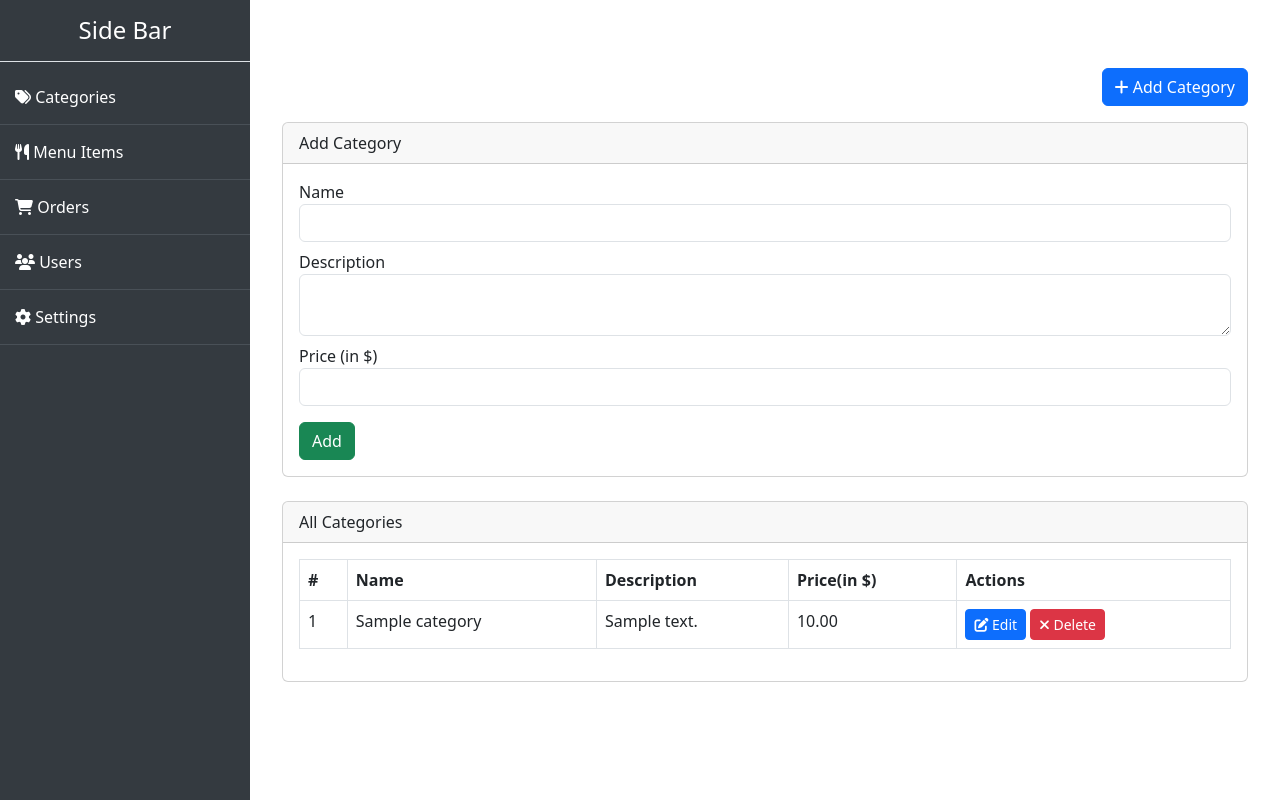
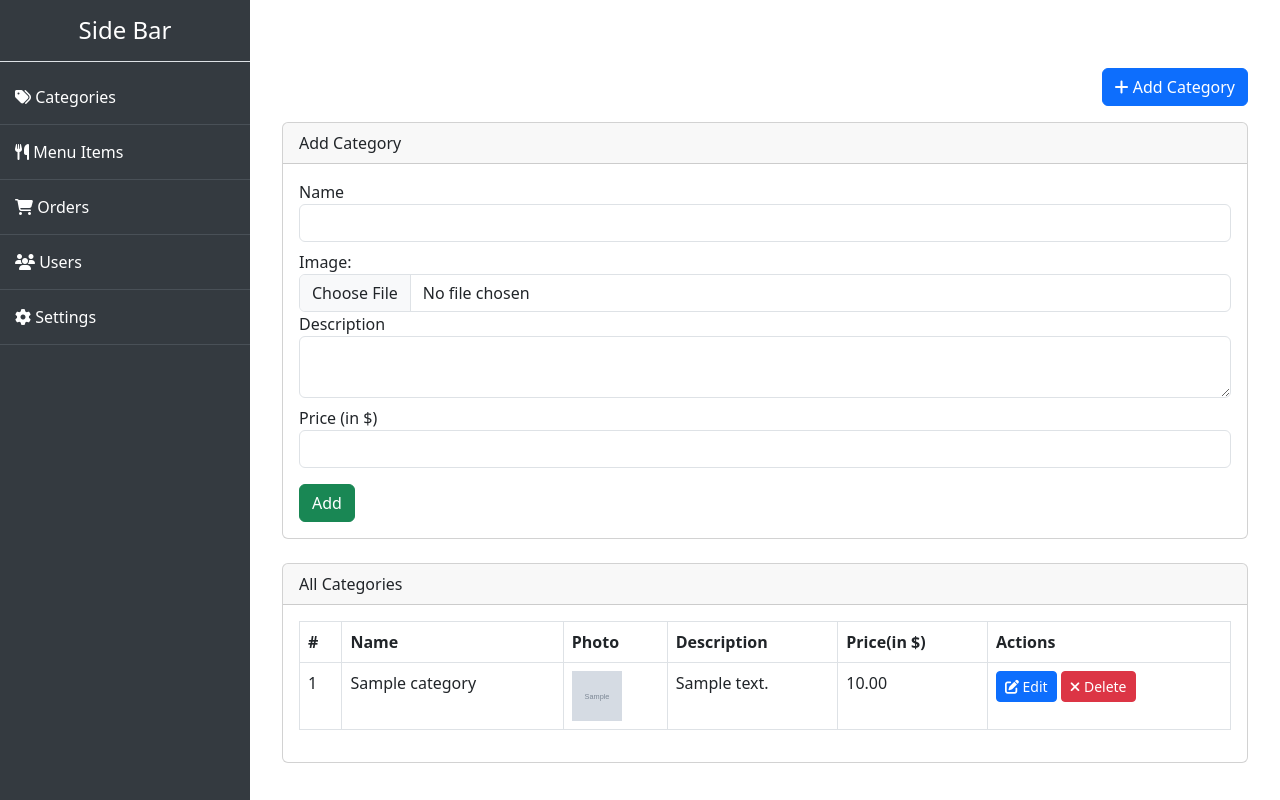
Before and after one commit to manojjoshi099/Example-app, a Laravel app: page /admin in a window 1280 px wide, after a click on "Add Category". Run offline with Laravel 12, Linux system fonts and the light colour scheme; tables that the repository leaves empty hold one stand-in row (values such as "Sample post"); grey boxes marked "Sample" are stand-in pictures; parts of the project's set-up code (start-up, migrations or seed data) failed here and were passed over.

Commit message:
Image upload

```diff
--- a/app/Http/Controllers/CategoryController.php
+++ b/app/Http/Controllers/CategoryController.php
@@ -4,6 +4,8 @@ namespace App\Http\Controllers;
 
 use Illuminate\Http\Request;
 use App\Models\Category;
+use Illuminate\Contracts\Cache\Store;
+use Illuminate\Support\Facades\Storage;
 
 class CategoryController extends Controller
 {
@@ -21,10 +23,20 @@ class CategoryController extends Controller
             'name' => 'required|string|max:255',
             'description' => 'nullable|string',
             'price' => 'required|numeric',
+            'image' => 'nullable',
         ]);
 
-        Category::create($request->only('name', 'description', 'price'));
+        if($request ->file('image')){
+            $path=Storage::putFile('images', $request->file('image'));
+        }
 
+        $data = $request->only('name', 'description', 'price');
+
+        if ($request->file('image')) {
+            $data['image'] = $request->file('image')->store('images', 'public'); // Save image to public disk
+        }
+
+        Category::create($data);
         return redirect()->route('categories.index')->with('success', 'Category added!');
     }
 
@@ -42,10 +54,16 @@ class CategoryController extends Controller
             'name' => 'required|string|max:255',
             'description' => 'nullable|string',
             'price' => 'required|numeric',
+
         ]);
 
-        $category->update($request->only('name', 'description', 'price'));
+        $data = $request->only('name', 'description', 'price');
 
+            if ($request->file('image')) {
+                $data['image'] = $request->file('image')->store('images', 'public');
+            }
+
+        $category->update($data);
         return redirect()->route('categories.index')->with('success', 'Category updated!');
     }
 
--- a/app/Models/Category.php
+++ b/app/Models/Category.php
@@ -7,8 +7,9 @@ use Illuminate\Database\Eloquent\Model;
 class Category extends Model
 {
     //
-    protected $fillable = ['name', 'description', 'price'];
+    protected $fillable = ['name', 'description', 'price', 'image'];
     protected $casts = [
         'price' => 'decimal:2',
     ];
+
 }
--- a/resources/views/admin/category.blade.php
+++ b/resources/views/admin/category.blade.php
@@ -23,7 +23,7 @@
             {{ isset($category) ? 'Edit Category' : 'Add Category' }}
         </div>
         <div class="card-body">
-            <form action="{{ isset($category) ? route('categories.update', $category->id) : route('categories.store') }}" method="POST">
+            <form action="{{ isset($category) ? route('categories.update', $category->id) : route('categories.store') }}" method="POST" enctype="multipart/form-data">
                 @csrf
                 @if(isset($category))
                     @method('PUT')
@@ -32,6 +32,12 @@
                 <div class="form-group mb-2">
                     <label>Name</label>
                     <input type="text" name="name" class="form-control" required value="{{ $category->name ?? old('name') }}">
+                </div>
+
+                <div>
+                    <label>Image:</label>
+                    <input type="file" id="image" class="form-control"  name="image"   value="{{$category->image ?? old('image')}}"  >
+
                 </div>
 
                 <div class="form-group mb-2">
@@ -64,6 +70,7 @@
                     <tr>
                         <th>#</th>
                         <th>Name</th>
+                        <th>Photo</th>
                         <th>Description</th>
                         <th>Price(in $)</th>
                         <th>Actions</th>
@@ -74,6 +81,13 @@
                         <tr>
                             <td>{{ $key + 1 }}</td>
                             <td>{{ $cat->name }}</td>
+                            <td>
+                                @if($cat->image)
+                                <img src="{{ asset('storage/' . $cat->image) }}" alt="{{ $cat->name }}" width="50" height="50">
+                            @else
+                                <img src="{{ asset('images/Default.png') }}" alt="Default" width="50" height="50">
+                            @endif
+                            </td>
                             <td>{{ $cat->description }}</td>
                             <td>{{ $cat->price }}</td>
                             <td>
--- a/resources/views/users/create.blade.php
+++ b/resources/views/users/create.blade.php
@@ -17,6 +17,10 @@
             <label for="phone" class="form-label">Phone Number:</label>
             <input type="text" name="phone" class="form-control" required placeholder="Enter phone number">
         </div>
+        <div class="mb-3">
+            <label for="password" class="form-label">Profile Image</label>
+            <input type="file" name="profile_image" class="form-control" entype="multipart/form-data" required placeholder="Upload profile image">
+        </div>
         <button type="submit" class="btn btn-success">Create</button>
         <a href="{{ route('users.index') }}" class="btn btn-secondary">Cancel</a>
     </form>
--- a/resources/views/users/index.blade.php
+++ b/resources/views/users/index.blade.php
@@ -9,6 +9,7 @@
             <tr><th>Name</th>
                 <th>Email</th>
                 <th>Phone</th>
+                <th>Profile Image</th>
                 <th>Actions</th>
             </tr>
         </thead>
@@ -17,6 +18,8 @@
                 <tr>
                     <td>{{ $user->name }}</td>
                     <td>{{ $user->email }}</td>
+                    <td><img src="{{ asset('storage/' . $user->profile_image) }}" alt="Profile Image" style="width: 50px; height: 50px;"></td>
+
                     <td>{{ $user->phone }}</td>
                     <td>
                         <a href="{{ route('users.edit', $user->id) }}" class="btn btn-primary btn-sm">Edit</a>
```
Also changed, not shown: database/migrations/2025_04_21_090548_add_image_to_categories_table.php (added), public/images/Default.png (added).
